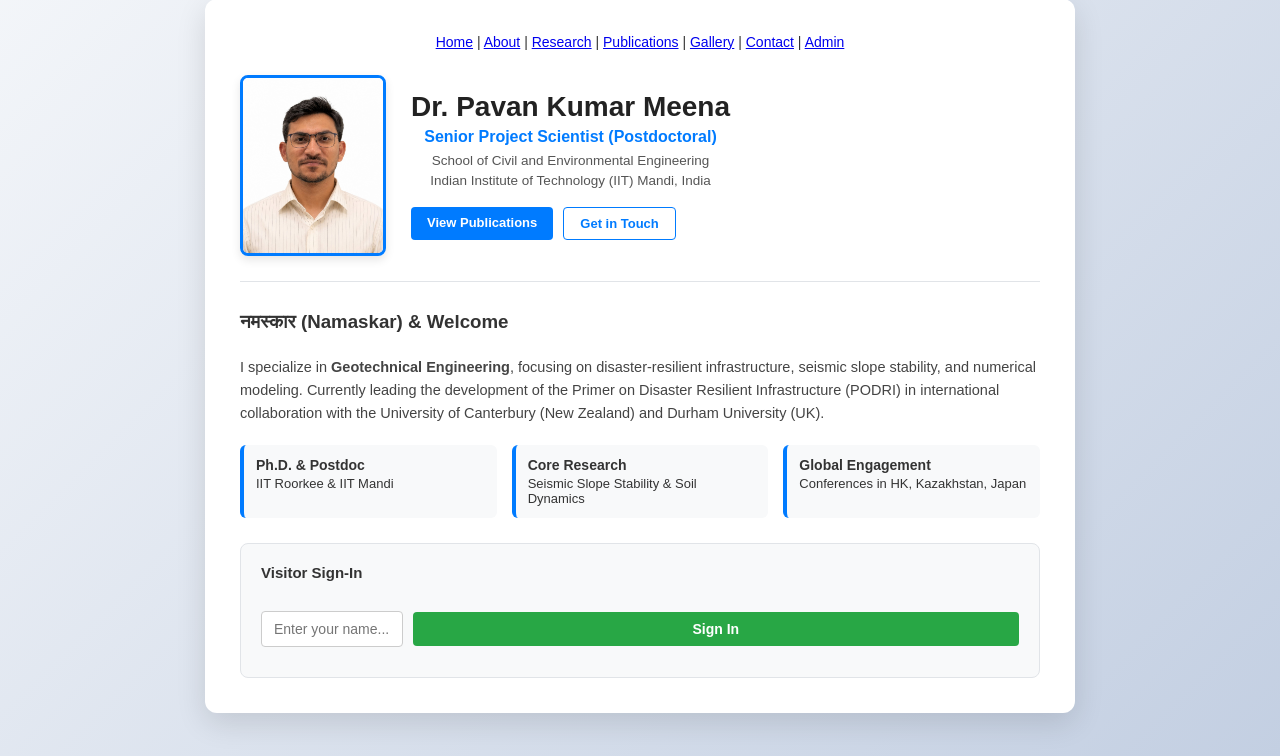
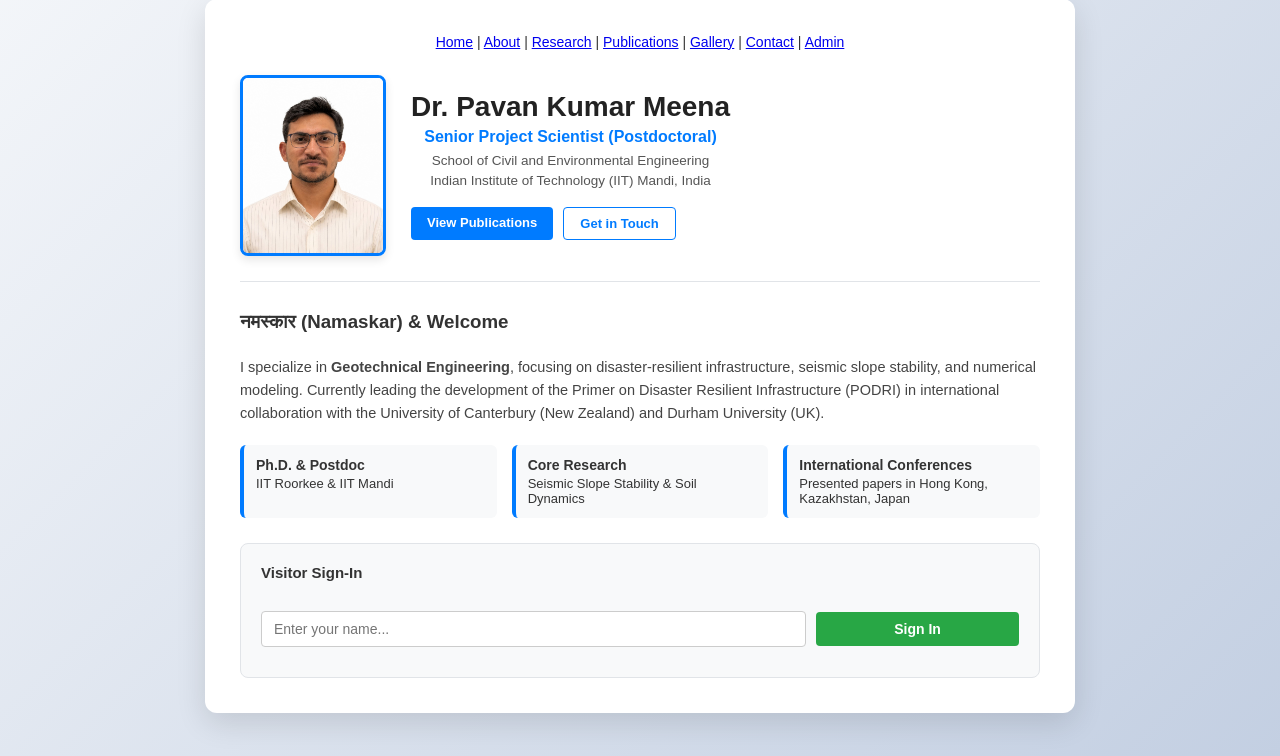
Before and after one commit to pkm7814/my-professional-website, a Flask app: page / in a window 1280 px wide. Shown: the part 94-850 px from the top of the page. Run offline with Flask 3, Linux system fonts and the light colour scheme; data that the repository does not hold is empty.

Commit message:
Fix visitor box proportions and update conference card text with full Hong Kong name

```diff
--- a/templates/index.html
+++ b/templates/index.html
@@ -128,8 +128,8 @@
                 Seismic Slope Stability & Soil Dynamics
             </div>
             <div class="highlight-card">
-                <strong>Global Engagement</strong>
-                Conferences in HK, Kazakhstan, Japan
+                <strong>International Conferences</strong>
+                Presented papers in Hong Kong, Kazakhstan, Japan
             </div>
         </div>
 
@@ -137,8 +137,8 @@
         <div style="margin-top: 25px; background: #f8f9fa; padding: 20px; border-radius: 8px; border: 1px solid #e1e4e8;">
             <h4 style="margin-top: 0; color: #333; font-size: 15px; text-align: left;">Visitor Sign-In</h4>
             <form method="POST" style="display: flex; gap: 10px; align-items: center;">
-                <input type="text" id="username" name="username" placeholder="Enter your name..." required style="flex: 1; padding: 9px 12px; border: 1px solid #ccc; border-radius: 4px; font-size: 14px;">
-                <button type="submit" style="background: #28a745; color: white; border: none; padding: 9px 22px; border-radius: 4px; cursor: pointer; font-weight: bold; font-size: 14px; white-space: nowrap;">Sign In</button>
+                <input type="text" id="username" name="username" placeholder="Enter your name..." required style="flex: 3; padding: 9px 12px; border: 1px solid #ccc; border-radius: 4px; font-size: 14px;">
+                <button type="submit" style="flex: 1; background: #28a745; color: white; border: none; padding: 9px 15px; border-radius: 4px; cursor: pointer; font-weight: bold; font-size: 14px; white-space: nowrap;">Sign In</button>
             </form>
 
             {% if visitors %}
```
